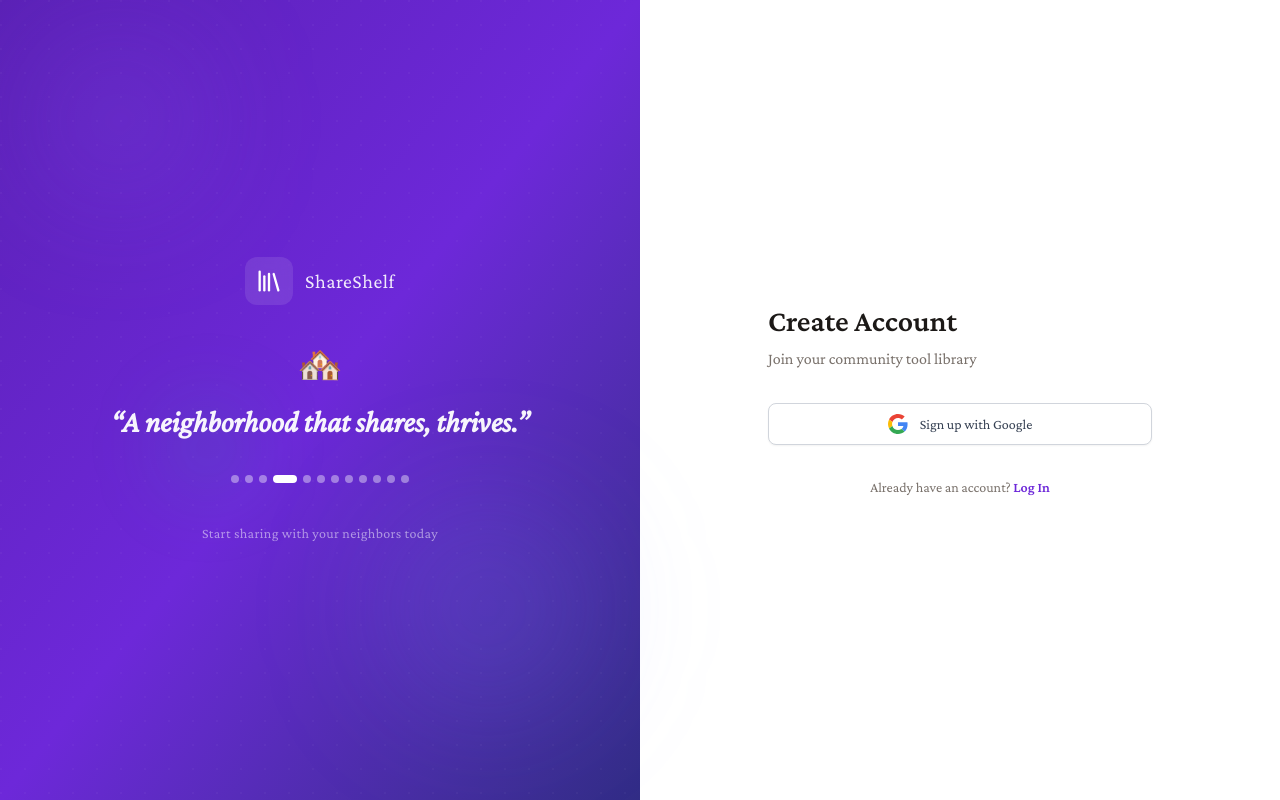
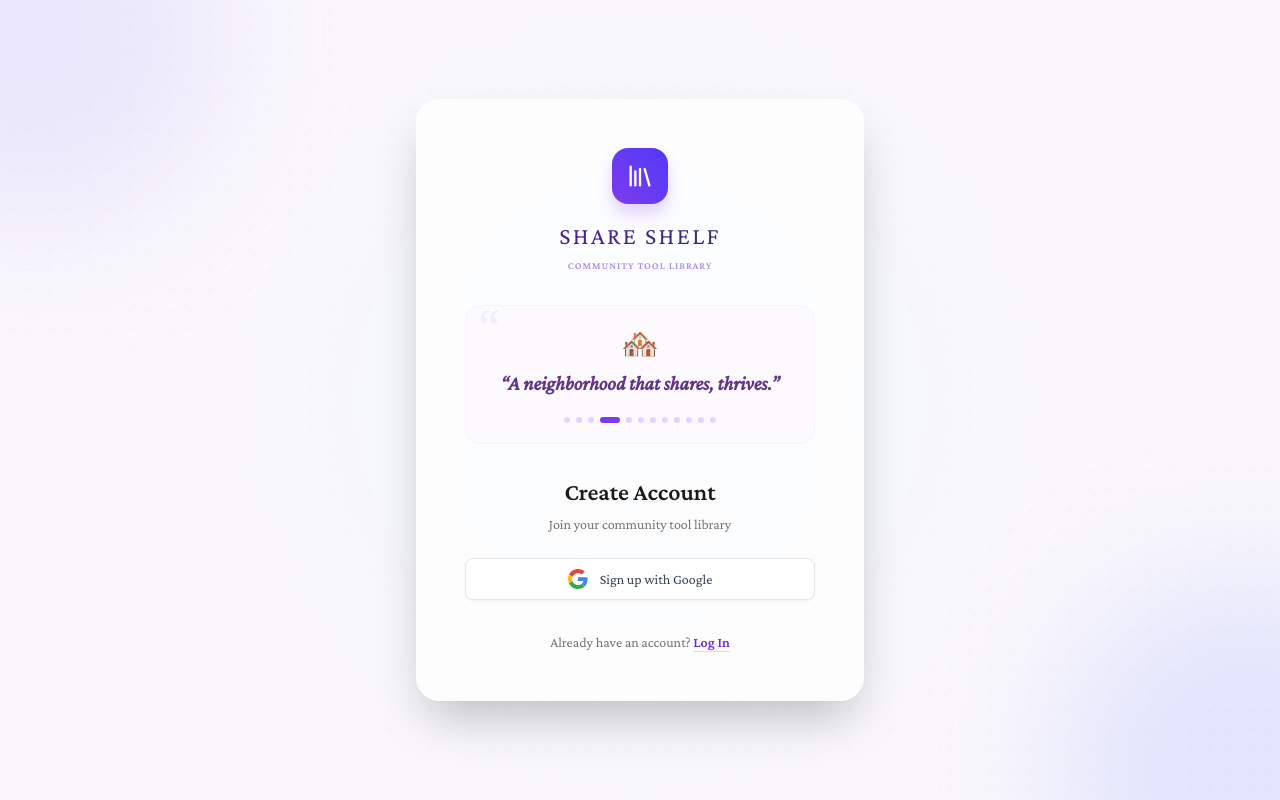
Before and after one commit to winnaingsoe6666/ShareShelf, a Next.js app in the folder frontend/: page /en/register in a window 1280 px wide. Built offline with nearby package versions, Linux system fonts and the light colour scheme; no server answers.

Commit message:
feat: redesign login and registration layouts with premium glassmorphic cards and integrated CommunityQuotes component

```diff
--- a/frontend/src/app/[locale]/login/page.tsx
+++ b/frontend/src/app/[locale]/login/page.tsx
@@ -1,6 +1,6 @@
 "use client";
 
-import { useEffect, useState } from "react";
+import { useEffect } from "react";
 import { useRouter } from "@/i18n/navigation";
 import { Link } from "@/i18n/navigation";
 import { useSearchParams, useParams } from "next/navigation";
@@ -24,92 +24,81 @@
   }, [router]);
 
   return (
-    <div className="min-h-screen flex flex-col lg:flex-row">
-      {/* ── Left Panel: Quote Showcase ── */}
-      <div className="relative lg:w-1/2 bg-gradient-to-br from-purple-800 via-purple-700 to-indigo-900 flex items-center justify-center p-8 lg:p-16 min-h-[280px] lg:min-h-screen">
-        {/* Decorative circles */}
-        <div className="absolute top-10 left-10 w-40 h-40 bg-purple-500/20 rounded-full blur-3xl" />
-        <div className="absolute bottom-20 right-10 w-56 h-56 bg-indigo-400/15 rounded-full blur-3xl" />
-        <div className="absolute top-1/2 left-1/4 w-24 h-24 bg-green-400/10 rounded-full blur-2xl" />
+    <div className="min-h-screen w-full flex items-center justify-center p-4 sm:p-6 bg-stone-50/50 relative overflow-hidden font-body">
+      {/* ── Background Ambient Glows & Patterns ── */}
+      <div className="absolute inset-0 bg-pattern-dots opacity-[0.25] pointer-events-none" />
 
-        {/* Subtle pattern overlay */}
-        <div className="absolute inset-0 opacity-[0.03] bg-[radial-gradient(circle_at_1px_1px,white_1px,transparent_0)] bg-[length:24px_24px]" />
+      {/* Soft color blobs */}
+      <div className="absolute -top-40 -left-40 w-96 h-96 rounded-full bg-purple-200/40 blur-3xl mix-blend-multiply filter pointer-events-none" />
+      <div className="absolute -bottom-40 -right-40 w-96 h-96 rounded-full bg-indigo-200/40 blur-3xl mix-blend-multiply filter pointer-events-none" />
+      <div className="absolute top-1/2 left-1/2 -translate-x-1/2 -translate-y-1/2 w-[600px] h-[600px] rounded-full bg-emerald-50/20 blur-3xl pointer-events-none" />
 
-        <div className="relative z-10 max-w-md text-center">
-          {/* Logo */}
-          <div className="flex items-center justify-center gap-3 mb-10">
-            <div className="w-12 h-12 rounded-xl bg-white/10 backdrop-blur-sm flex items-center justify-center">
+      {/* ── Main Glassmorphic Card ── */}
+      <div className="relative w-full max-w-md bg-white/70 backdrop-blur-xl border border-white/80 shadow-2xl rounded-3xl p-8 sm:p-12 transition-all duration-500 hover:shadow-purple-900/5 animate-slide-up z-10">
+
+        {/* Brand Logo and Name */}
+        <div className="flex flex-col items-center mb-8">
+          <div className="w-14 h-14 rounded-2xl bg-gradient-to-tr from-purple-600 to-indigo-600 flex items-center justify-center shadow-lg shadow-purple-500/25 mb-4 transform hover:scale-105 transition-transform duration-300">
             <Library className="w-7 h-7 text-white" />
           </div>
-            <span className="font-display text-xl tracking-wide text-white/90">
-              ShareShelf
+          <span className="font-display text-2xl tracking-widest bg-gradient-to-r from-purple-900 to-indigo-900 bg-clip-text text-transparent font-medium">
+            SHARE SHELF
+          </span>
+          <span className="text-[10px] uppercase tracking-widest text-purple-600/60 font-semibold mt-1.5">
+            {locale === "my" ? "ရပ်ကွက်ကိရိယာမျှဝေခြင်း" : "Community Tool Library"}
           </span>
         </div>
 
-          {/* Rotating Quote */}
-          <CommunityQuotes locale={locale} />
-
-          {/* Tagline */}
-          <p className="mt-10 text-sm text-white/50 font-body tracking-wide">
-            {locale === "my"
-              ? "လူမှုအသိုင်းအဝိုင်းမှ ကိရိယာမျှဝေခြင်း"
-              : "Community-powered tool sharing"}
-          </p>
-        </div>
+        {/* Rotating Testimonials/Quotes container */}
+        <div className="mb-8 p-5 rounded-2xl bg-purple-50/40 border border-purple-100/50 text-center relative overflow-hidden">
+          <span className="absolute -top-1 left-3 text-5xl text-purple-200/40 font-serif pointer-events-none select-none">“</span>
+          <CommunityQuotes locale={locale} variant="dark" />
         </div>
 
-      {/* ── Right Panel: Login Form ── */}
-      <div className="lg:w-1/2 flex items-center justify-center p-8 lg:p-16 bg-white">
-        <div className="w-full max-w-sm">
-          {/* Mobile logo (hidden on lg+) */}
-          <div className="lg:hidden flex items-center justify-center gap-2 mb-8">
-            <Library className="w-8 h-8 text-purple-600" />
-            <span className="font-display text-lg tracking-wide text-purple-900">
-              ShareShelf
-            </span>
-          </div>
-
-          {/* Header */}
-          <div className="mb-8">
-            <h1 className="font-heading text-3xl font-bold text-stone-900">
+        {/* Card Header & Description */}
+        <div className="text-center mb-6">
+          <h1 className="font-heading text-2xl font-bold text-stone-900">
             {t("loginPage.title")}
           </h1>
-            <p className="mt-2 text-stone-500">
+          <p className="text-sm text-stone-500 mt-1.5">
             {locale === "my"
               ? "ဆက်လက်ဆောင်ရွက်ရန် သင့်အကောင့်သို့ ဝင်ရောက်ပါ"
               : "Sign in to your account to continue"}
           </p>
         </div>
 
-          {/* Google Sign In */}
+        {/* Google OAuth Button */}
+        <div className="space-y-4">
           <GoogleSignInButton
             text={
               locale === "my"
                 ? "Google ဖြင့် ဝင်ရောက်ပါ"
                 : "Sign in with Google"
             }
+            className="border-stone-200 hover:border-purple-300 hover:bg-stone-50 shadow-sm"
           />
 
-          {/* Error from Google OAuth */}
+          {/* Error display */}
           {searchParams.get("error") === "google_auth_failed" && (
-            <div className="mt-4 rounded-lg bg-red-50 border border-red-100 px-4 py-3 text-sm text-red-700">
+            <div className="rounded-xl bg-red-50/80 border border-red-100/80 px-4 py-3 text-xs text-red-700 text-center font-medium shadow-sm animate-fade-in">
               {locale === "my"
                 ? "Google ဖြင့် ဝင်ရောက်ခြင်း မအောင်မြင်ပါ။ ထပ်ကြိုးစားပါ။"
                 : "Google sign-in failed. Please try again."}
             </div>
           )}
+        </div>
 
         {/* Register link */}
-          <p className="mt-8 text-center text-sm text-stone-500">
+        <div className="mt-8 text-center text-sm text-stone-500">
           {t("loginPage.noAccount")}{" "}
           <Link
             href="/register"
-              className="font-semibold text-purple-700 hover:text-purple-800 transition-colors duration-200"
+            className="font-semibold text-purple-700 hover:text-purple-600 underline underline-offset-4 decoration-purple-200 hover:decoration-purple-500 transition-all duration-200"
           >
             {t("loginPage.register")}
           </Link>
-          </p>
         </div>
+
       </div>
     </div>
   );
--- a/frontend/src/app/[locale]/register/page.tsx
+++ b/frontend/src/app/[locale]/register/page.tsx
@@ -24,92 +24,81 @@
   }, [router]);
 
   return (
-    <div className="min-h-screen flex flex-col lg:flex-row">
-      {/* ── Left Panel: Quote Showcase ── */}
-      <div className="relative lg:w-1/2 bg-gradient-to-br from-purple-800 via-purple-700 to-indigo-900 flex items-center justify-center p-8 lg:p-16 min-h-[280px] lg:min-h-screen">
-        {/* Decorative circles */}
-        <div className="absolute top-10 left-10 w-40 h-40 bg-purple-500/20 rounded-full blur-3xl" />
-        <div className="absolute bottom-20 right-10 w-56 h-56 bg-indigo-400/15 rounded-full blur-3xl" />
-        <div className="absolute top-1/2 left-1/4 w-24 h-24 bg-green-400/10 rounded-full blur-2xl" />
+    <div className="min-h-screen w-full flex items-center justify-center p-4 sm:p-6 bg-stone-50/50 relative overflow-hidden font-body">
+      {/* ── Background Ambient Glows & Patterns ── */}
+      <div className="absolute inset-0 bg-pattern-dots opacity-[0.25] pointer-events-none" />
 
-        {/* Subtle pattern overlay */}
-        <div className="absolute inset-0 opacity-[0.03] bg-[radial-gradient(circle_at_1px_1px,white_1px,transparent_0)] bg-[length:24px_24px]" />
+      {/* Soft color blobs */}
+      <div className="absolute -top-40 -left-40 w-96 h-96 rounded-full bg-purple-200/40 blur-3xl mix-blend-multiply filter pointer-events-none" />
+      <div className="absolute -bottom-40 -right-40 w-96 h-96 rounded-full bg-indigo-200/40 blur-3xl mix-blend-multiply filter pointer-events-none" />
+      <div className="absolute top-1/2 left-1/2 -translate-x-1/2 -translate-y-1/2 w-[600px] h-[600px] rounded-full bg-emerald-50/20 blur-3xl pointer-events-none" />
 
-        <div className="relative z-10 max-w-md text-center">
-          {/* Logo */}
-          <div className="flex items-center justify-center gap-3 mb-10">
-            <div className="w-12 h-12 rounded-xl bg-white/10 backdrop-blur-sm flex items-center justify-center">
+      {/* ── Main Glassmorphic Card ── */}
+      <div className="relative w-full max-w-md bg-white/70 backdrop-blur-xl border border-white/80 shadow-2xl rounded-3xl p-8 sm:p-12 transition-all duration-500 hover:shadow-purple-900/5 animate-slide-up z-10">
+
+        {/* Brand Logo and Name */}
+        <div className="flex flex-col items-center mb-8">
+          <div className="w-14 h-14 rounded-2xl bg-gradient-to-tr from-purple-600 to-indigo-600 flex items-center justify-center shadow-lg shadow-purple-500/25 mb-4 transform hover:scale-105 transition-transform duration-300">
             <Library className="w-7 h-7 text-white" />
           </div>
-            <span className="font-display text-xl tracking-wide text-white/90">
-              ShareShelf
+          <span className="font-display text-2xl tracking-widest bg-gradient-to-r from-purple-900 to-indigo-900 bg-clip-text text-transparent font-medium">
+            SHARE SHELF
+          </span>
+          <span className="text-[10px] uppercase tracking-widest text-purple-600/60 font-semibold mt-1.5">
+            {locale === "my" ? "ရပ်ကွက်ကိရိယာမျှဝေခြင်း" : "Community Tool Library"}
           </span>
         </div>
 
-          {/* Rotating Quote */}
-          <CommunityQuotes locale={locale} />
-
-          {/* Tagline */}
-          <p className="mt-10 text-sm text-white/50 font-body tracking-wide">
-            {locale === "my"
-              ? "ဒီနေ့ပဲ သင့်အိမ်နီးချင်းတွေနဲ့ မျှဝေစပါ"
-              : "Start sharing with your neighbors today"}
-          </p>
-        </div>
+        {/* Rotating Testimonials/Quotes container */}
+        <div className="mb-8 p-5 rounded-2xl bg-purple-50/40 border border-purple-100/50 text-center relative overflow-hidden">
+          <span className="absolute -top-1 left-3 text-5xl text-purple-200/40 font-serif pointer-events-none select-none">“</span>
+          <CommunityQuotes locale={locale} variant="dark" />
         </div>
 
-      {/* ── Right Panel: Register Form ── */}
-      <div className="lg:w-1/2 flex items-center justify-center p-8 lg:p-16 bg-white">
-        <div className="w-full max-w-sm">
-          {/* Mobile logo (hidden on lg+) */}
-          <div className="lg:hidden flex items-center justify-center gap-2 mb-8">
-            <Library className="w-8 h-8 text-purple-600" />
-            <span className="font-display text-lg tracking-wide text-purple-900">
-              ShareShelf
-            </span>
-          </div>
-
-          {/* Header */}
-          <div className="mb-8">
-            <h1 className="font-heading text-3xl font-bold text-stone-900">
+        {/* Card Header & Description */}
+        <div className="text-center mb-6">
+          <h1 className="font-heading text-2xl font-bold text-stone-900">
             {t("registerPage.title")}
           </h1>
-            <p className="mt-2 text-stone-500">
+          <p className="text-sm text-stone-500 mt-1.5">
             {locale === "my"
               ? "သင့်လူမှုအသိုင်းအဝိုင်း ကိရိယာစာကြည့်တိုက်သို့ ပါဝင်ပါ"
               : "Join your community tool library"}
           </p>
         </div>
 
-          {/* Google Sign Up */}
+        {/* Google OAuth Button */}
+        <div className="space-y-4">
           <GoogleSignInButton
             text={
               locale === "my"
                 ? "Google ဖြင့် စာရင်းသွင်းပါ"
                 : "Sign up with Google"
             }
+            className="border-stone-200 hover:border-purple-300 hover:bg-stone-50 shadow-sm"
           />
 
-          {/* Error from Google OAuth */}
+          {/* Error display */}
           {searchParams.get("error") === "google_auth_failed" && (
-            <div className="mt-4 rounded-lg bg-red-50 border border-red-100 px-4 py-3 text-sm text-red-700">
+            <div className="rounded-xl bg-red-50/80 border border-red-100/80 px-4 py-3 text-xs text-red-700 text-center font-medium shadow-sm animate-fade-in">
               {locale === "my"
                 ? "Google ဖြင့် စာရင်းသွင်းခြင်း မအောင်မြင်ပါ။ ထပ်ကြိုးစားပါ။"
                 : "Google sign-up failed. Please try again."}
             </div>
           )}
+        </div>
 
         {/* Login link */}
-          <p className="mt-8 text-center text-sm text-stone-500">
+        <div className="mt-8 text-center text-sm text-stone-500">
           {t("registerPage.haveAccount")}{" "}
           <Link
             href="/login"
-              className="font-semibold text-purple-700 hover:text-purple-800 transition-colors duration-200"
+            className="font-semibold text-purple-700 hover:text-purple-600 underline underline-offset-4 decoration-purple-200 hover:decoration-purple-500 transition-all duration-200"
           >
             {t("registerPage.login")}
           </Link>
-          </p>
         </div>
+
       </div>
     </div>
   );
--- a/frontend/src/components/ui/CommunityQuotes.tsx
+++ b/frontend/src/components/ui/CommunityQuotes.tsx
@@ -39,9 +39,10 @@
 
 interface CommunityQuotesProps {
   locale?: string;
+  variant?: "light" | "dark";
 }
 
-export default function CommunityQuotes({ locale = "en" }: CommunityQuotesProps) {
+export default function CommunityQuotes({ locale = "en", variant = "light" }: CommunityQuotesProps) {
   const quotes = locale === "my" ? quotesMy : quotesEn;
 
   const [currentIndex, setCurrentIndex] = useState(() =>
@@ -63,6 +64,7 @@
   }, [nextQuote]);
 
   const quote = quotes[currentIndex];
+  const isDark = variant === "dark";
 
   return (
     <div
@@ -78,16 +80,22 @@
           fade ? "opacity-100 translate-y-0" : "opacity-0 translate-y-3"
         }`}
       >
-        <span className="text-4xl block mb-4" role="img" aria-hidden="true">
+        <span className={`block ${isDark ? "text-3xl mb-2" : "text-4xl mb-4"}`} role="img" aria-hidden="true">
           {quote.icon}
         </span>
-        <p className="font-heading text-2xl md:text-3xl font-bold text-white/95 leading-snug italic">
+        <p
+          className={`font-heading font-bold leading-snug italic transition-colors duration-300 ${
+            isDark
+              ? "text-lg md:text-xl text-purple-950/80"
+              : "text-2xl md:text-3xl text-white/95"
+          }`}
+        >
           &ldquo;{quote.text}&rdquo;
         </p>
       </div>
 
       {/* Dots indicator */}
-      <div className="flex items-center justify-center gap-1.5 mt-8">
+      <div className={`flex items-center justify-center gap-1.5 ${isDark ? "mt-5" : "mt-8"}`}>
         {quotes.map((_, i) => (
           <button
             key={i}
@@ -101,8 +109,12 @@
             }}
             className={`rounded-full transition-all duration-300 ${
               i === currentIndex
-                ? "w-6 h-2 bg-white"
-                : "w-2 h-2 bg-white/40 hover:bg-white/60"
+                ? isDark
+                  ? "w-5 h-1.5 bg-purple-600"
+                  : "w-6 h-2 bg-white"
+                : isDark
+                  ? "w-1.5 h-1.5 bg-purple-200 hover:bg-purple-300"
+                  : "w-2 h-2 bg-white/40 hover:bg-white/60"
             }`}
             aria-label={`Go to quote ${i + 1}`}
           />
```
Also changed, not shown: 1 other file (tests, documents, lock files or other folders). Lines whose indentation alone changed are shown as unchanged.
